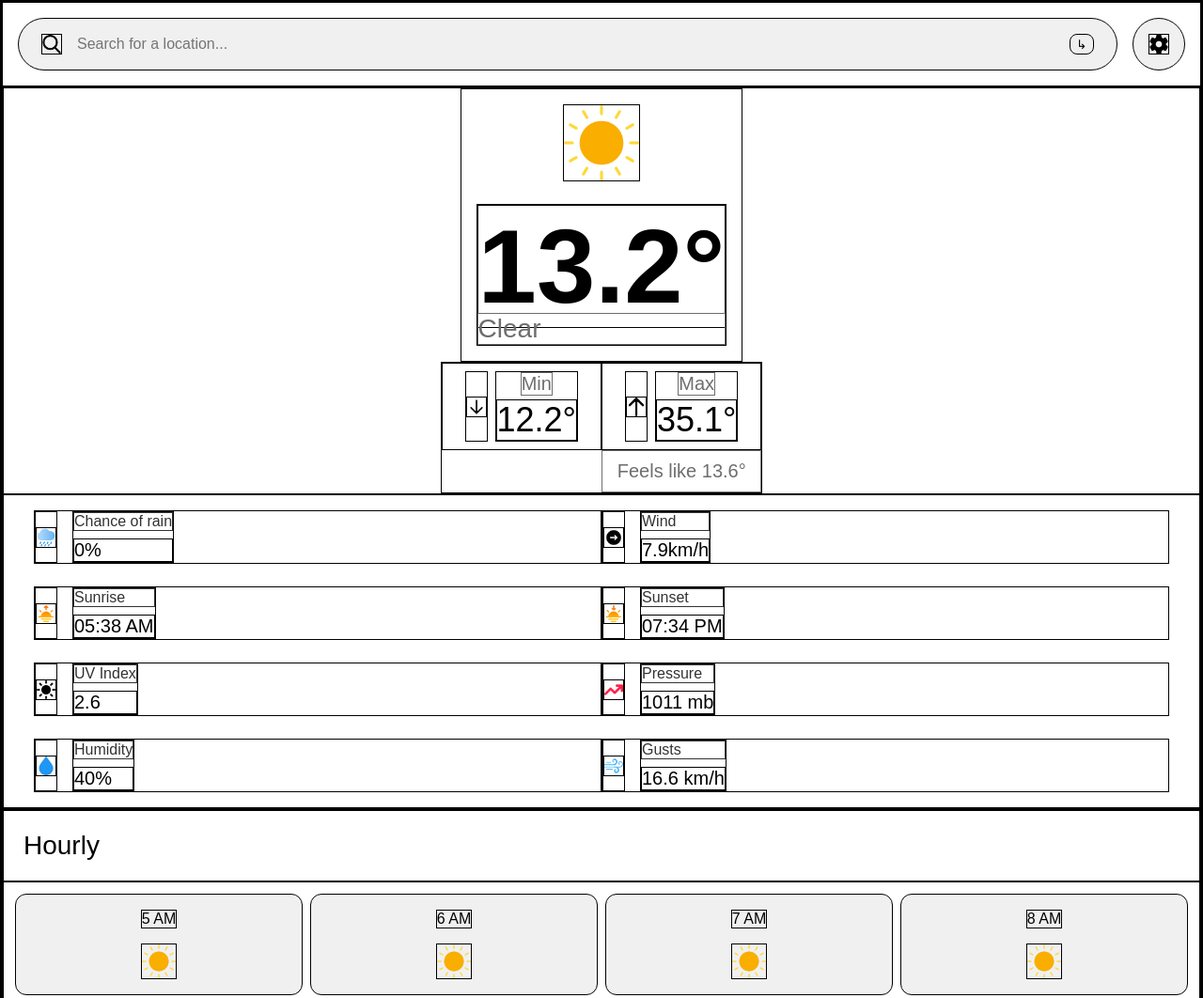
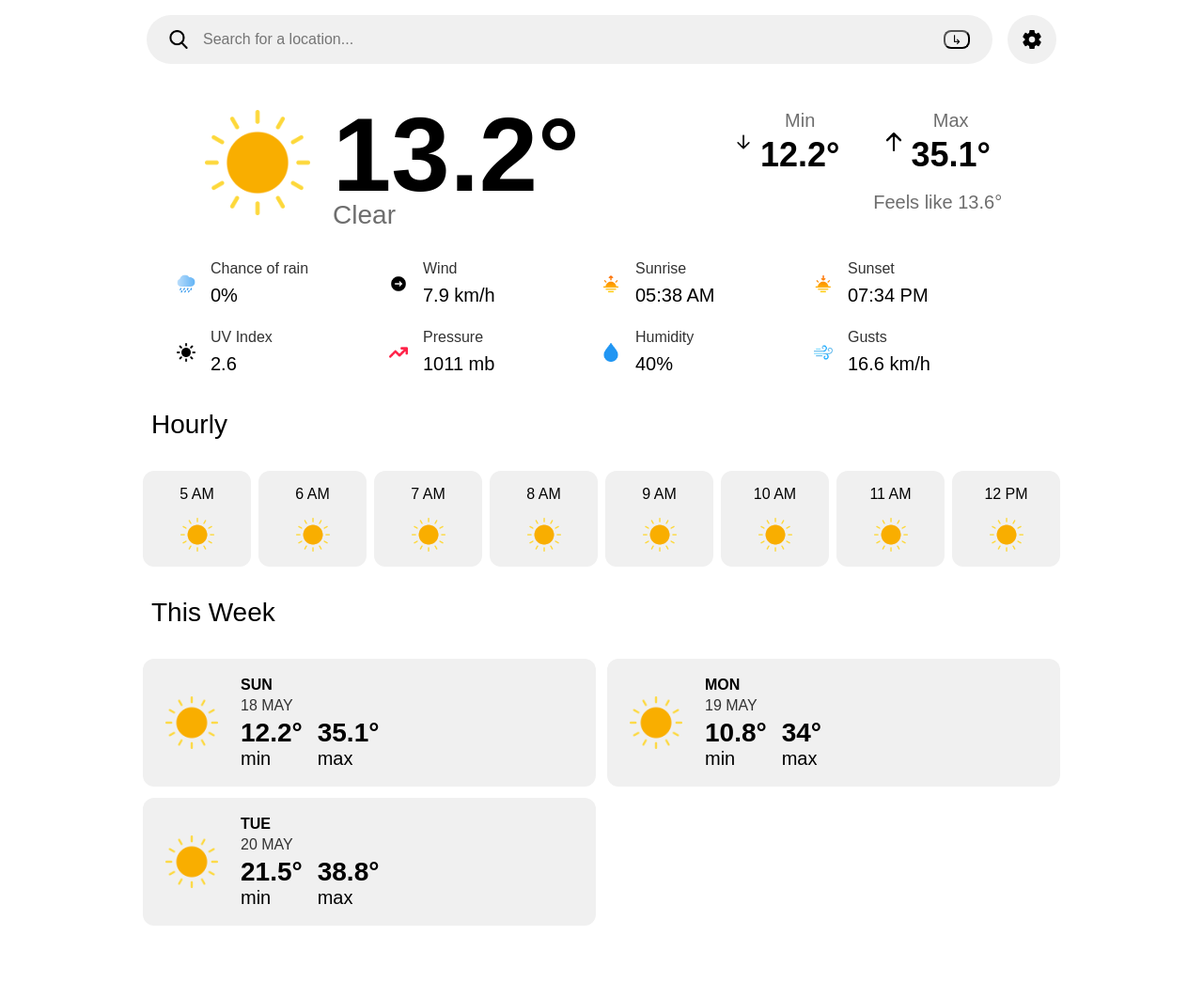
Before and after one commit to Derek-Lim/weather-app-3, a website built with webpack: page src/template.html in a window 1280 px wide. Shown: the top 1062 px of the page at 94% size. After the commit the page ends 997 px from the top, so only its background shows below. Built offline with nearby package versions, Linux system fonts and the light colour scheme.

Commit message:
Design desktop layout

```diff
--- a/package.json
+++ b/package.json
@@ -5,7 +5,7 @@
     "html-webpack-plugin": "^5.6.3",
     "style-loader": "^4.0.0",
     "webpack": "^5.99.9",
-    "webpack-cli": "^6.0.1",
+    "webpack-cli": "^5.1.4",
     "webpack-dev-server": "^5.2.1"
   }
 }
--- a/src/styles.css
+++ b/src/styles.css
@@ -2,7 +2,7 @@
   margin: 0;
   padding: 0;
   font-family: sans-serif;
-  border: 1px solid;
+  /* border: 1px solid; */
 }
 
 :root {
@@ -23,14 +23,16 @@
   --xl-text: 7rem;
 }
 
+body {
+  display: flex;
+  flex-direction: column;
+  max-width: 1000px;
+  margin: auto;
+}
+
 img {
   display: block;
   width: var(--xs-icon);
-}
-
-body {
-  display: flex;
-  flex-direction: column;
 }
 
 /* top-controls-container */
@@ -87,6 +89,7 @@ button {
   display: flex;
   flex-direction: column;
   align-items: center;
+  /* justify-content: center; */
 }
 
 /* current-data-container > .top  > .main */
@@ -149,6 +152,7 @@ button {
 }
 
 #min > .data > .number {
+  font-weight: bold;
   font-size: var(--lg-text);
 }
 
@@ -180,6 +184,7 @@ button {
 }
 
 #max > .data > .number {
+  font-weight: bold;
   font-size: var(--lg-text);
 }
 
@@ -197,7 +202,7 @@ button {
   display: grid;
   grid-template-columns: repeat(2, 1fr);
   grid-template-rows: repeat(4, 1fr);
-  padding: 1em 2em;
+  padding: 1em clamp(1em, 5vw, 3em);
   grid-row-gap: 1.5rem;
 }
 
@@ -316,9 +321,56 @@ button {
 }
 
 #week-data-container > .card > .data > .data .number {
+  font-weight: bold;
   font-size: var(--md-text);
 }
 
 #week-data-container > .card > .data > .data .text {
   font-size: var(--sm-text);
 }
+
+@media (min-width: 36rem) {
+  #current-data-container > .top > .main > img {
+    width: var(--xxl-icon);
+  }
+}
+
+@media (min-width: 46rem) {
+  #current-data-container > .top {
+    flex-direction: row;
+    justify-content: space-around;
+  }
+
+  #current-data-container > .top > .main {
+    flex-direction: row;
+  }
+
+  #current-data-container > .top > .secondary {
+    grid-template-columns: 1fr;
+  }
+
+  #feels-like {
+    grid-column-start: 1;
+  }
+
+  #current-data-container > .bottom {
+    grid-template-columns: repeat(4, 1fr);
+    grid-template-rows: repeat(2, 1fr);
+  }
+
+  #hourly-data-container {
+    grid-template-columns: repeat(8, 1fr);
+    grid-template-rows: 1fr;
+  }
+}
+
+@media (min-width: 56rem) {
+  #current-data-container > .top > .secondary {
+    display: grid;
+    grid-template-columns: 1fr 1fr;
+  }
+
+  #feels-like {
+    grid-column-start: 2;
+  }
+}
--- a/src/template.html
+++ b/src/template.html
@@ -63,7 +63,7 @@
         </div>
         <div class="data">
           <div class="text">Wind</div>
-          <div id="wind" class="number">7.9km/h</div>
+          <div id="wind" class="number">7.9 km/h</div>
         </div>
       </div>
       <div class="card">
```
Also changed, not shown: 1 other file.
